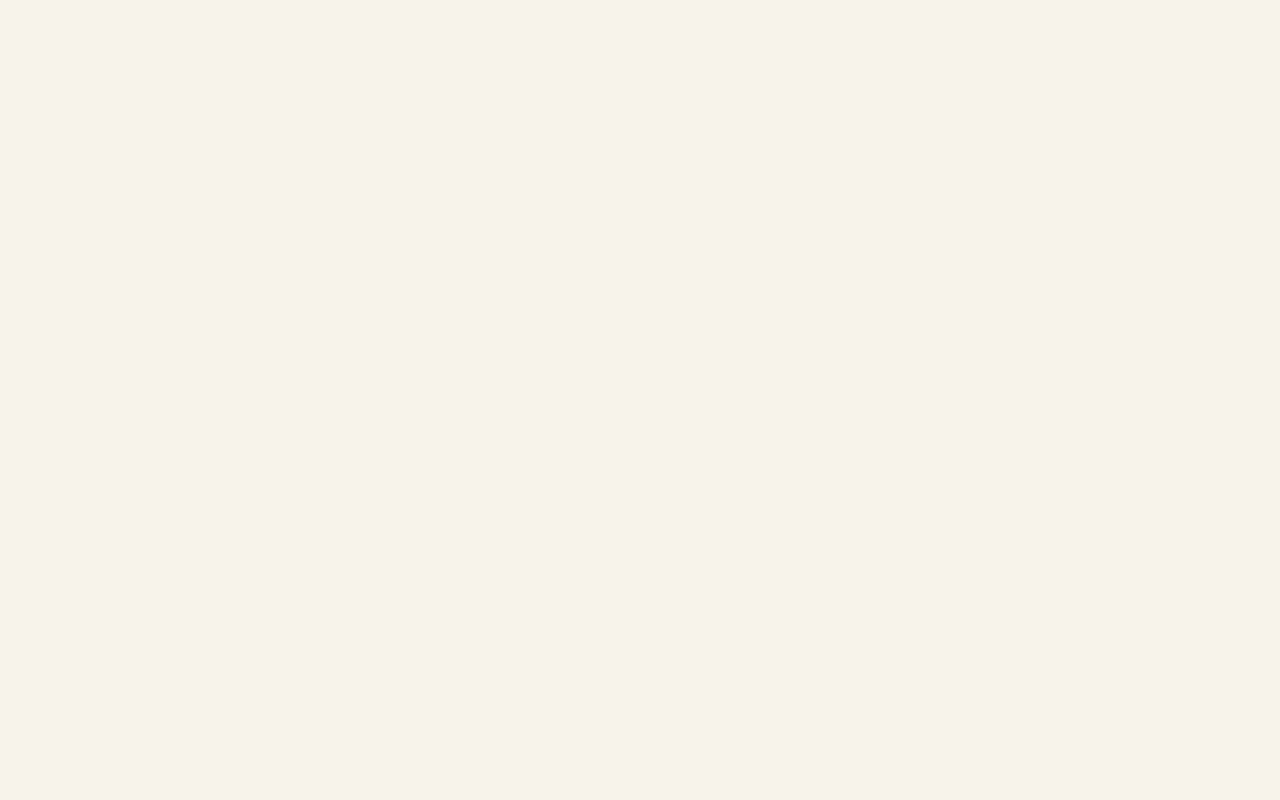
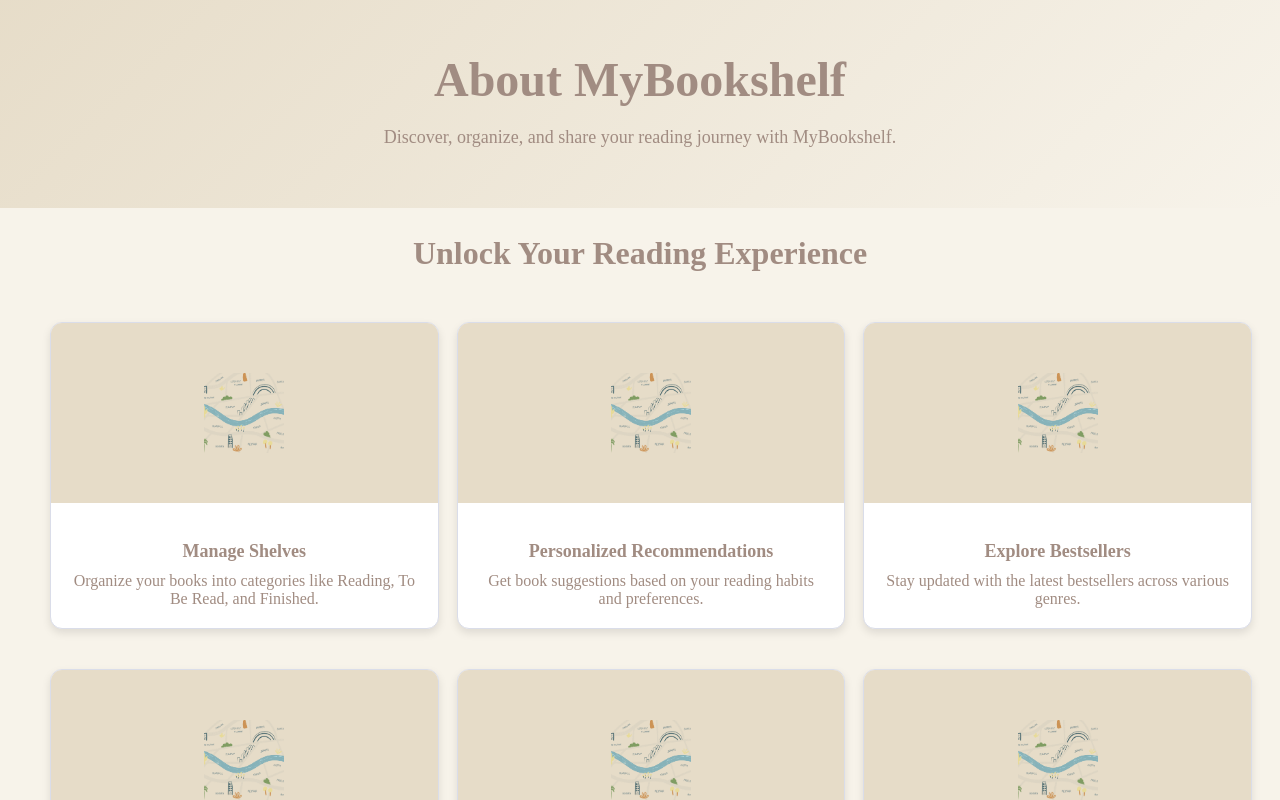
Before and after one commit to krishnaraketla/mybookshelf, a React (Create React App) app in the folder frontend/: page /login in a window 1280 px wide. Shown: the part 840-1640 px from the top of the page. Before the commit the page ends 800 px from the top, so only its background shows below. Built offline with nearby package versions, Linux system fonts and the light colour scheme.

Commit message:
About page improvements

```diff
--- a/frontend/src/components/AboutSection.js
+++ b/frontend/src/components/AboutSection.js
@@ -1,36 +1,49 @@
 import React from 'react';
 import FeatureCard from "./FeatureCard";
 import '../styles/AboutSection.css';
-import NavBar from "./NavBar";
 
 const AboutSection = () => {
     return (
         <div className="about-section">
+            <div className="hero-section">
+                <h1>About MyBookshelf</h1>
+                <p>Discover, organize, and share your reading journey with MyBookshelf.</p>
+            </div>
+            <h2>Unlock Your Reading Experience</h2>
             <div className='feature-card-wrapper'>
                 <div className="features-container">
                     <FeatureCard
                         illustrationClass="manage-shelves"
-                        description="Manage your bookshelves with ease. Organize books into categories like Reading, TBR, and Finished."
+                        title="Manage Shelves"
+                        description="Organize your books into categories like Reading, To Be Read, and Finished."
                     />
                     <FeatureCard
                         illustrationClass="personalized-recommendations"
-                        description="Get personalized book recommendations based on your ratings and reading history."
+                        title="Personalized Recommendations"
+                        description="Get book suggestions based on your reading habits and preferences."
                     />
                     <FeatureCard
                         illustrationClass="explore-bestsellers"
-                        description="Explore bestsellers and discover new reads from various genres."
+                        title="Explore Bestsellers"
+                        description="Stay updated with the latest bestsellers across various genres."
                     />
                     <FeatureCard
                         illustrationClass="rate-review-books"
-                        description="Rate and review books to share your thoughts and help others find great reads."
+                        title="Rate and Review"
+                        description="Share your opinions by rating and reviewing the books you've read."
                     />
                     <FeatureCard
                         illustrationClass="discover-new-authors"
-                        description="Discover new authors and expand your reading horizons with lesser-known gems."
+                        title="Discover New Authors"
+                        description="Find hidden gems and discover new authors that match your taste."
+                    />
+                    <FeatureCard
+                        illustrationClass="share-shelves"
+                        title="Share Personalized Shelves"
+                        description="Easily share your personalized bookshelves with friends, just like sharing a playlist. Let others explore your curated collection of books and discover new favorites together."
                     />
                 </div>
             </div>
-
         </div>
     );
 }
--- a/frontend/src/components/FeatureCard.js
+++ b/frontend/src/components/FeatureCard.js
@@ -1,13 +1,14 @@
 import React from 'react';
 import '../styles/FeatureCard.css';
 
-const FeatureCard = ({ illustrationClass, description }) => {
+const FeatureCard = ({ illustrationClass, title, description }) => {
     return (
         <div className="feature-card">
             <div className="illustration-box">
                 <div className={`illustration ${illustrationClass}`}></div>
             </div>
             <div className="feature-description-box">
+                <h3 className='feature-title'>{title}</h3>
                 <div className='feature-description'>{description}</div>
             </div>
         </div>
--- a/frontend/src/pages/About.js
+++ b/frontend/src/pages/About.js
@@ -1,11 +1,14 @@
 import '../styles/About.css';
 import NavBar from '../components/NavBar';
 import AboutSection from '../components/AboutSection';
+// import Footer from '../components/Footer'; // Adding a Footer component
+
 const About = () => {
     return (
         <div className="about">
             <NavBar showRightLinks="true" />
             <AboutSection />
+            {/* <Footer /> */}
         </div>
     );
 }
--- a/frontend/src/pages/Login.js
+++ b/frontend/src/pages/Login.js
@@ -2,7 +2,7 @@ import React, { useState } from 'react';
 import { Link } from 'react-router-dom';
 import LoginForm from '../components/LoginForm';
 import '../styles/Login.css';
-import About from '../components/AboutSection';
+import AboutSection from '../components/AboutSection';
 
 const Login = ({setIsAuthenticated}) => {
     return (
@@ -13,6 +13,7 @@ const Login = ({setIsAuthenticated}) => {
                 </div>
                 <LoginForm setIsAuthenticated={setIsAuthenticated} />
             </div>
+            <AboutSection />
         </div>
     );
 }
--- a/frontend/src/styles/AboutSection.css
+++ b/frontend/src/styles/AboutSection.css
@@ -1,10 +1,12 @@
 .about-section {
     text-align: center;
+    background-color: #f7f3ea;
+    padding-bottom: 40px;;
 }
 
 .features-container {
     display: grid;
-    grid-template-columns: repeat(3, 1fr);
+    grid-template-columns: repeat(auto-fit, minmax(300px, 1fr));
     gap: 20px;
     max-width: 1200px;
     margin: 0 auto;
@@ -18,6 +20,25 @@
 }
 
 h2 {
+    margin-bottom: 40px;
+    color: var(--title-text-color);
+    font-size: 32px;
+    font-weight: bold;
+}
+
+.hero-section {
+    background: linear-gradient(135deg, #e6dcc8, #f7f3ea);
+    padding: 60px 20px;
+    text-align: center;
+    color: var(--title-text-color);
+}
+
+.hero-section h1 {
+    font-size: 48px;
     margin-bottom: 20px;
-    color: #333;
 }
+
+.hero-section p {
+    font-size: 18px;
+    margin-bottom: 0;
+}
--- a/frontend/src/styles/FeatureCard.css
+++ b/frontend/src/styles/FeatureCard.css
@@ -1,16 +1,22 @@
 .feature-card {
-    width: 300px;
-    background-color: var(--background-color);
-    border: var(--border);
-    border-radius: 8px;
-    box-shadow: 0 2px 4px rgba(0,0,0,0.1);
+    width: 100%;
+    background-color: #ffffff;
+    border: 1px solid #dadde9;
+    border-radius: 12px;
+    box-shadow: 0 4px 8px rgba(0, 0, 0, 0.1);
     margin: 10px;
-    overflow:hidden;
+    overflow: hidden;
+    transition: transform 0.3s ease, box-shadow 0.3s ease;
+}
+
+.feature-card:hover {
+    transform: translateY(-5px);
+    box-shadow: 0 8px 16px rgba(0, 0, 0, 0.2);
 }
 
 .illustration-box {
-    height: 150px;
-    background-color: var(--alt-background-color);
+    height: 180px;
+    background-color: #e6dcc8;
     display: flex;
     align-items: center;
     justify-content: center;
@@ -43,16 +49,22 @@
     background-image: url("../../public/genres_illust-min.png");
 }
 
+.share-shelves {
+    background-image: url("../../public/genres_illust-min.png");
+}
+
 .feature-description-box {
     padding: 20px;
 }
 
+.feature-title {
+    font-size: 18px;
+    color: var(--title-text-color);
+    margin-bottom: 10px;
+    font-weight: bold;
+}
+
 .feature-description {
     font-size: 16px;
-    color: var(--body-text-color);
+    color: var(--title-text-color);
 }
-
-h2 {
-    color: var(--title-text-color);
-    transition: color 0.3s ease;
-}
```
